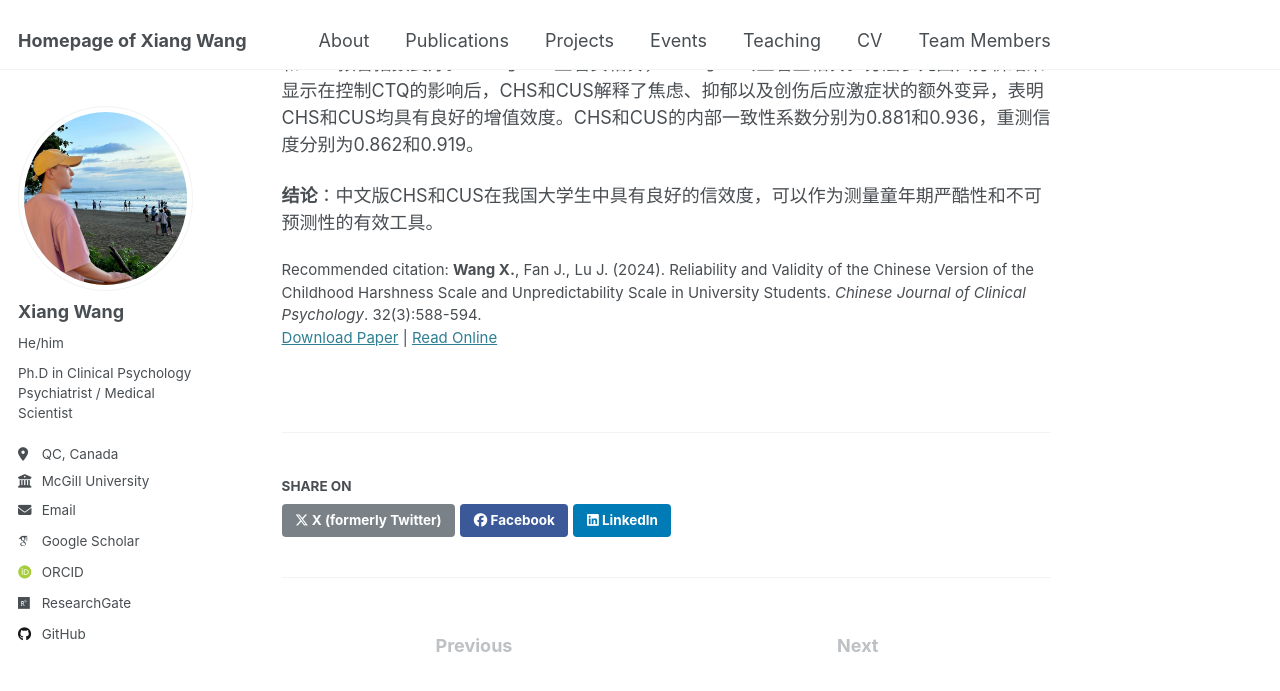
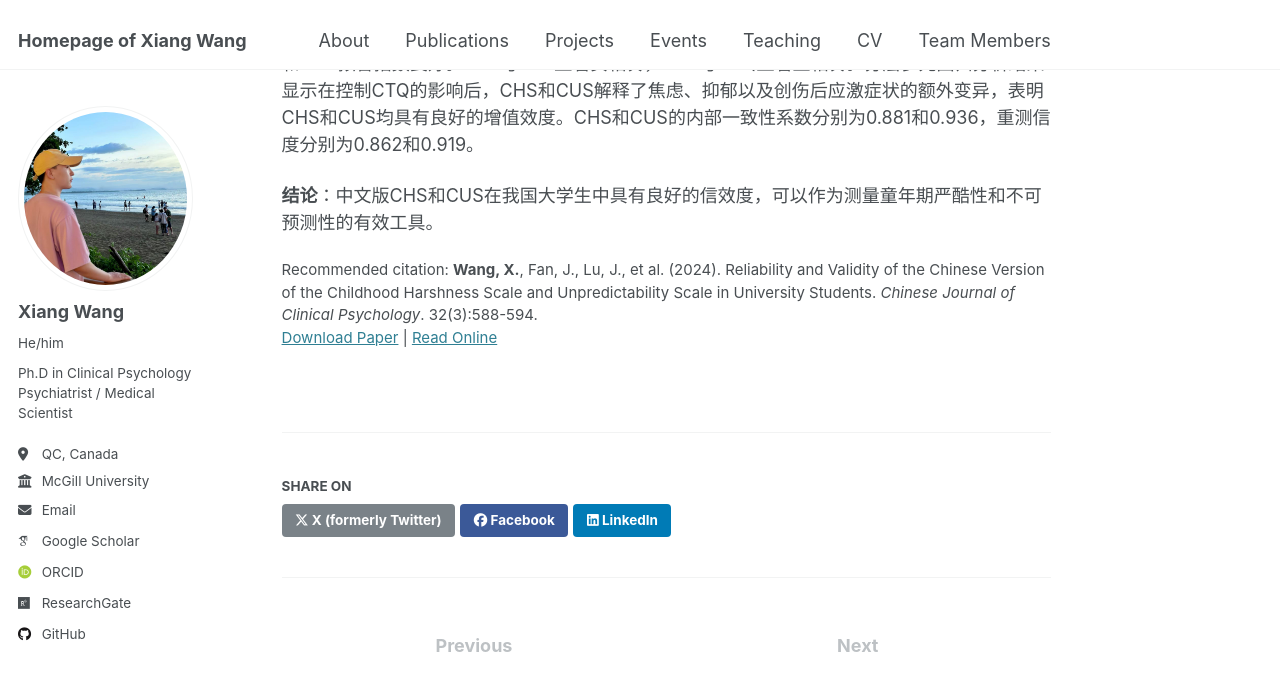
Before and after one commit to Xiang-Wangs/xiang-wangs.github.io, a Jekyll site: the page built from _publications/20240617_Reliability_and_Validity_of_the_Chinese_Version_of_the_CHS_and_CUS_in_University_Students.md, in a window 1280 px wide and 900 px high, scrolled down 1422 px. Shown: the top 691 px of the window. Built offline with Jekyll 4.4.1, drawn with Linux system fonts in a browser that asks for light colours; some web fonts are replaced; some of the changed text lies outside the part shown.

Commit message:
Update 20240617_Reliability_and_Validity_of_the_Chinese_Version_of_the_CHS_and_CUS_in_University_Students.md

```diff
--- a/_publications/20240617_Reliability_and_Validity_of_the_Chinese_Version_of_the_CHS_and_CUS_in_University_Students.md
+++ b/_publications/20240617_Reliability_and_Validity_of_the_Chinese_Version_of_the_CHS_and_CUS_in_University_Students.md
@@ -8,12 +8,12 @@ date: 2024-06-17
 venue: 'Chinese Journal of Clinical Psychology'
 paperurl: 'http://xiang-wangs.github.io/files/20240617_Reliability_and_Validity_of_the_Chinese_Version_of_the_CHS_and_CUS_in_University_Students.pdf'
 onlineurl: 'https://link.cnki.net/urlid/43.1214.R.20240614.1444.018'
-citation: '<strong>Wang X.</strong>, Fan J., Lu J. (2024). Reliability and Validity of the Chinese Version of the Childhood Harshness Scale and Unpredictability Scale in University Students. <i>Chinese Journal of Clinical Psychology</i>. 32(3):588-594.'
+citation: '<strong>Wang, X.</strong>, Fan, J., Lu, J., et al. (2024). Reliability and Validity of the Chinese Version of the Childhood Harshness Scale and Unpredictability Scale in University Students. <i>Chinese Journal of Clinical Psychology</i>. 32(3):588-594.'
 ---
 
 This article was published in Chinese
 ------
-<strong>王向</strong>, 樊洁, 卢京洁. (2024). &quot;中文版童年期严酷性量表和不可预测性量表在大学生中的信效度.&quot; <i>中国临床心理学杂志</i>. 32(3):588-594.
+<strong>王向</strong>, 樊洁, 卢京洁, 等. (2024). &quot;中文版童年期严酷性量表和不可预测性量表在大学生中的信效度.&quot; <i>中国临床心理学杂志</i>. 32(3):588-594.
 
 Abstract
 ------
```
